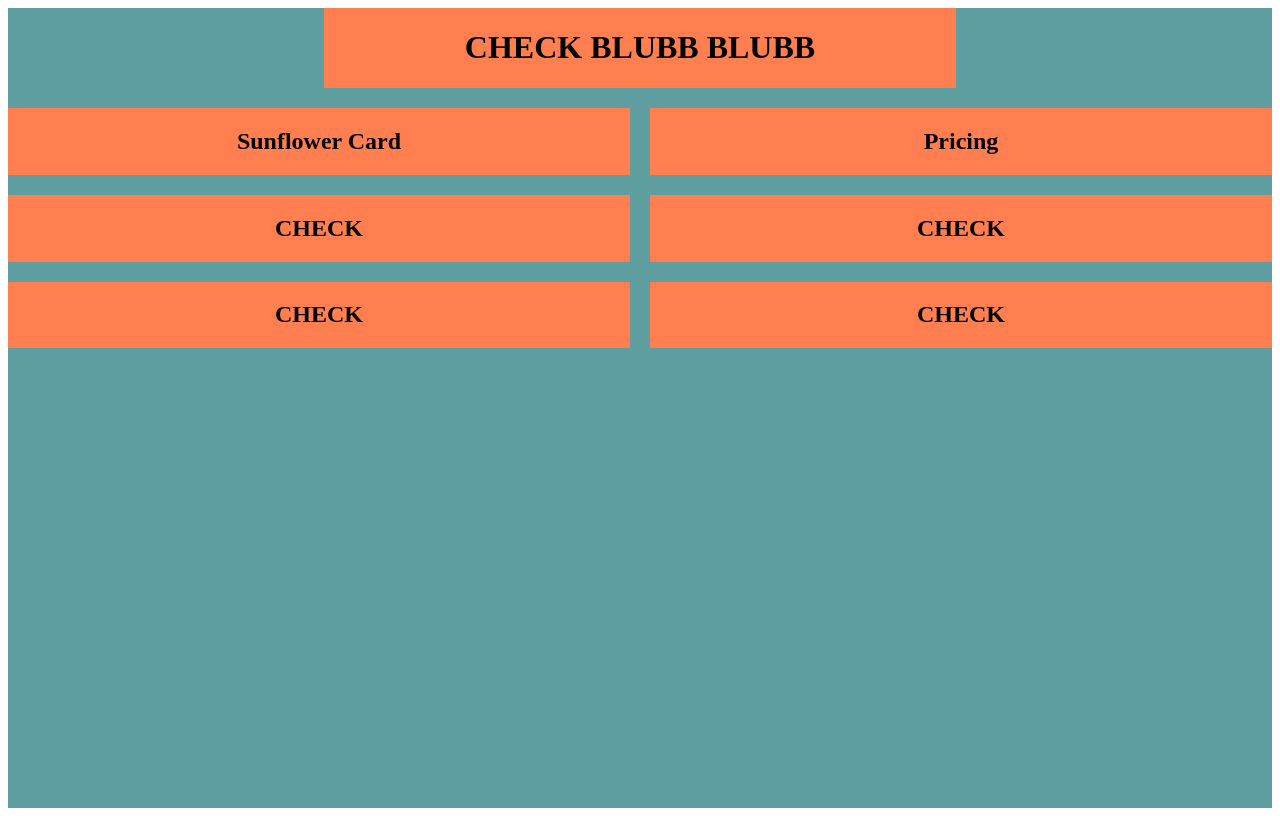
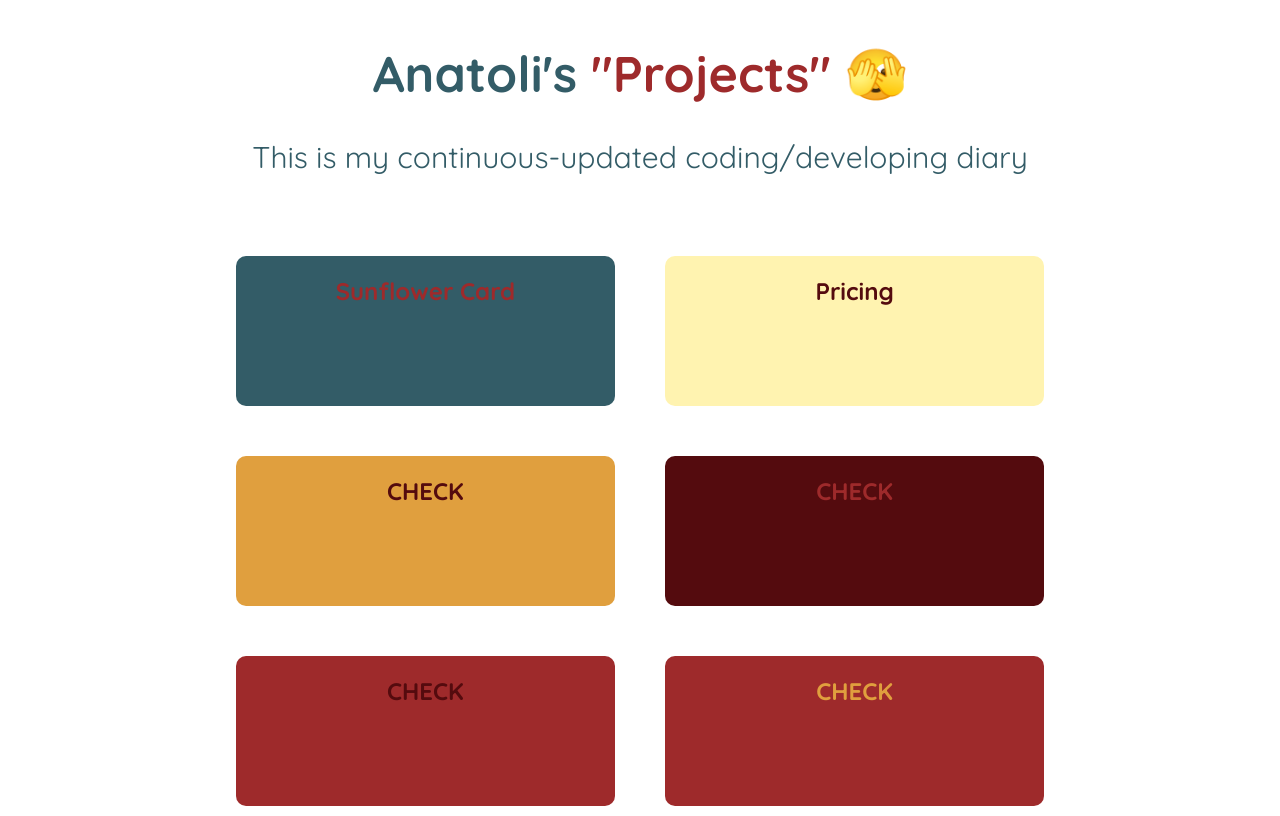
Before and after one commit to toljaw/my_1st_website, a website: page public/index.html in a window 1280 px wide. Drawn offline with Linux system fonts and the light colour scheme.

Commit message:
update mainsite design

```diff
--- a/public/index.html
+++ b/public/index.html
@@ -5,37 +5,45 @@
     <meta name="viewport"
           content="width=device-width, user-scalable=no, initial-scale=1.0, maximum-scale=1.0, minimum-scale=1.0">
     <meta http-equiv="X-UA-Compatible" content="ie=edge">
+    <link rel="preconnect" href="https://fonts.googleapis.com">
+    <link rel="preconnect" href="https://fonts.gstatic.com" crossorigin>
+    <link href="https://fonts.googleapis.com/css2?family=Quicksand:wght@300..700&display=swap" rel="stylesheet">
     <title>my page</title>
     <link rel="stylesheet" href="style.css">
 </head>
 <body>
-    <div class="flex.container">
+    <div class="container">
+        <!-- Header -->
         <div class="line" class="line1">
-            <div class="tile">
-                <h1>CHECK BLUBB BLUBB</h1>
+            <div class="header_tile">
+                <h1>Anatoli's <span class="textmarker">"Projects"</span> 🫣</h1>
+                <p>This is my continuous-updated coding/developing diary </p>
             </div>
         </div>
+
+        <!-- Kachelwand -->
         <div class="line" class="line2">
-            <div class="tile" onclick="window.location.href='/1st_subpage/erste_subpage.html'" style="cursor: pointer;">
+            <div class="tile" id="td1" onclick="window.location.href='/1st_subpage/erste_subpage.html'" style="cursor:
+            pointer;">
                 <h2>Sunflower Card</h2>
             </div>
-            <div class="tile" onclick="window.location.href='/pricing/pricing.html'" style="cursor: pointer;">
+            <div class="tile" id="td2" onclick="window.location.href='/pricing/pricing.html'" style="cursor: pointer;">
                 <h2>Pricing</h2>
             </div>
         </div>
         <div class="line" class="line3">
-            <div class="tile">
+            <div class="tile" id="td3">
                 <h2>CHECK</h2>
             </div>
-            <div class="tile">
+            <div class="tile" id="td4">
                 <h2>CHECK</h2>
             </div>
         </div>
         <div class="line" class="line4">
-            <div class="tile">
+            <div class="tile" id="td5">
                 <h2>CHECK</h2>
             </div>
-            <div class="tile">
+            <div class="tile" id="td6">
                 <h2>CHECK</h2>
             </div>
         </div>
--- a/public/style.css
+++ b/public/style.css
@@ -1,18 +1,93 @@
-.flex\.container {
+/*
+<uniquifier>: Use a unique and descriptive class name
+<weight>: Use a value from 300 to 700
+*/
+.quicksand-400 {
+                font-family: "Quicksand", sans-serif;
+                font-optical-sizing: auto;
+                font-weight: 400;
+                font-style: normal;
+            }
+.textmarker {
+    color: #9E2A2B;
+}
+body {
+    font-family: "Quicksand", sans-serif;
+    color: #335C67;
+}
+h1 {
+    font-size: 50px;
+    color: #335C67;
+}
+p {
+    font-size: 30px;
+}
+h2 {
+    font-weight: bold;
+}
+.container {
     display: flex;
     margin: 0;
-    background-color: cadetblue;
     height: 100vh;
     flex-direction: column;
-    gap: 20px
+    gap: 50px
 }
 .line {
     display: flex;
     flex-direction: row;
-    gap: 20px;
+    gap: 50px;
     justify-content: center;
-.tile {
-    width: 50%;
-    background-color: coral;
+}
+.header_tile {
+    width: 100%;
     text-align: center;
 }
+.tile {
+    width: 30%;
+    height: 150px;
+    text-align: center;
+    border-radius: 10px;
+}
+#td1 {
+    background-color: #335C67;
+    color: #9E2A2B;
+}
+#td2 {
+    background-color: #FFF3B0;
+    color: #540B0E;
+}
+#td3 {
+    background-color: #E09F3E;
+    color: #540B0E;
+}
+#td4 {
+    background-color: #540B0E;
+    color: #9E2A2B;
+}
+#td5 {
+    background-color: #9E2A2B;
+    color: #540B0E;
+}
+#td6 {
+    background-color: #9E2A2B;
+    color: #E09F3E;
+}
+
+@media (max-width: 1200px) {
+    .line {
+
+        flex-direction: column;
+        align-items: center;
+    }
+    .tile {
+        width: 80%;
+    }
+    }
+/*
+Farbpalette
+grün        #335C67
+hell gelb   #FFF3B0
+orange      #E09F3E
+hell rot    #9E2A2B
+rot         #540B0E
+*/
```
Also changed, not shown: 1 other file.
